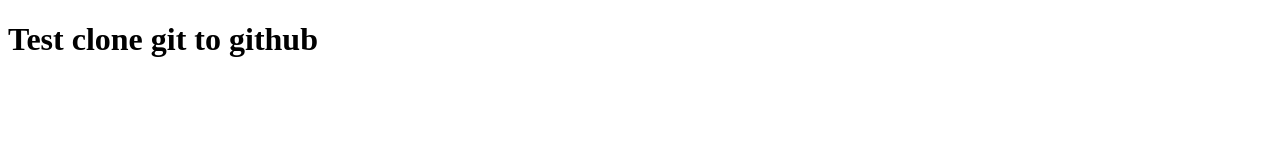
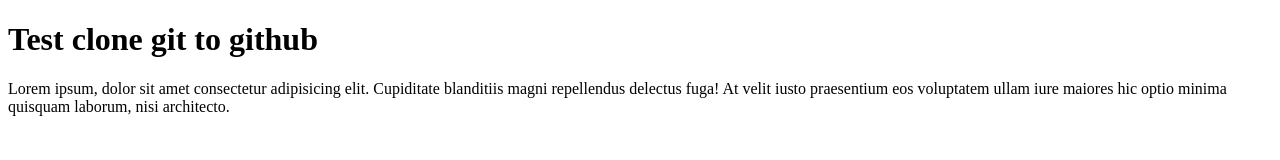
Before and after one commit to denniseka/git-test-2, a plain HTML site: page index.html in a window 1280 px wide. Drawn offline with Linux system fonts and the light colour scheme.

Commit message:
menambahkan paragraf

```diff
--- a/index.html
+++ b/index.html
@@ -7,5 +7,7 @@
   </head>
   <body>
     <h1>Test clone git to github</h1>
+
+    <p>Lorem ipsum, dolor sit amet consectetur adipisicing elit. Cupiditate blanditiis magni repellendus delectus fuga! At velit iusto praesentium eos voluptatem ullam iure maiores hic optio minima quisquam laborum, nisi architecto.</p>
   </body>
 </html>
```
